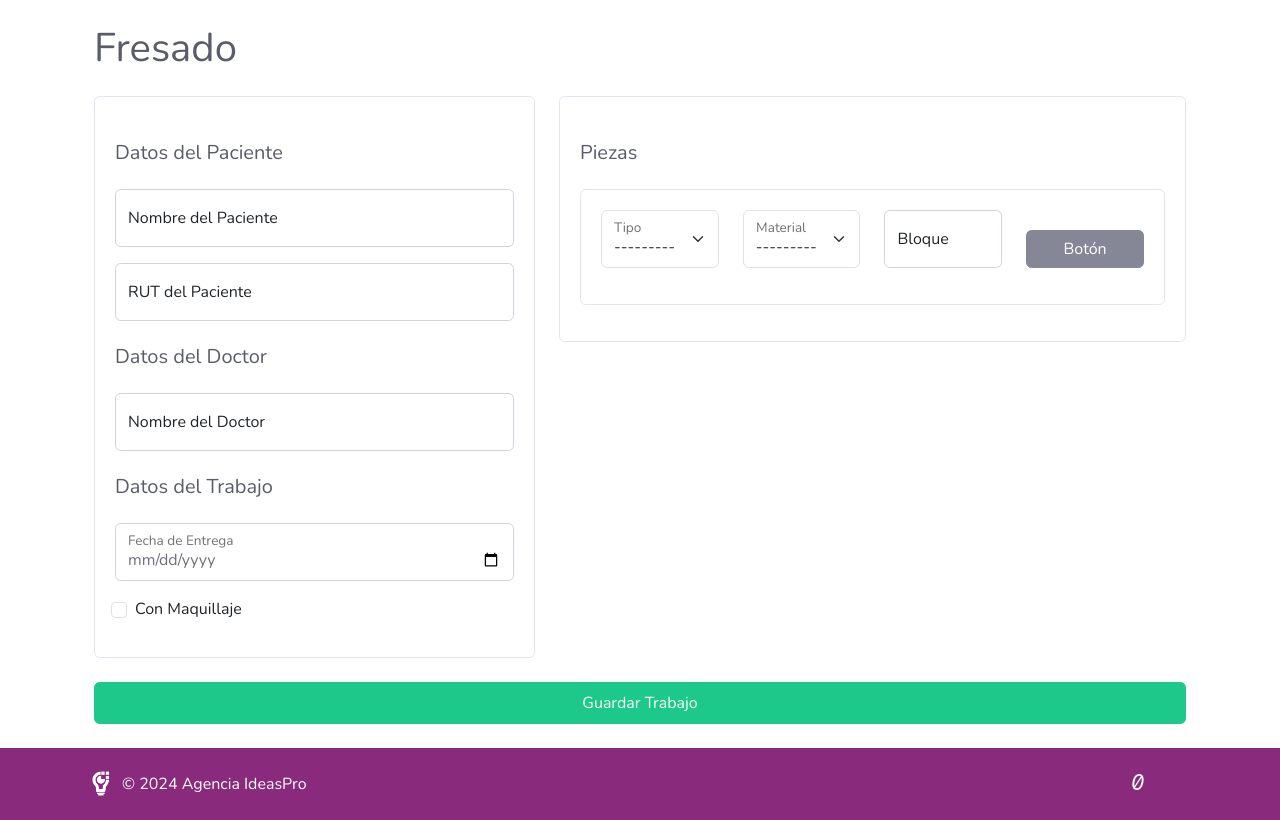
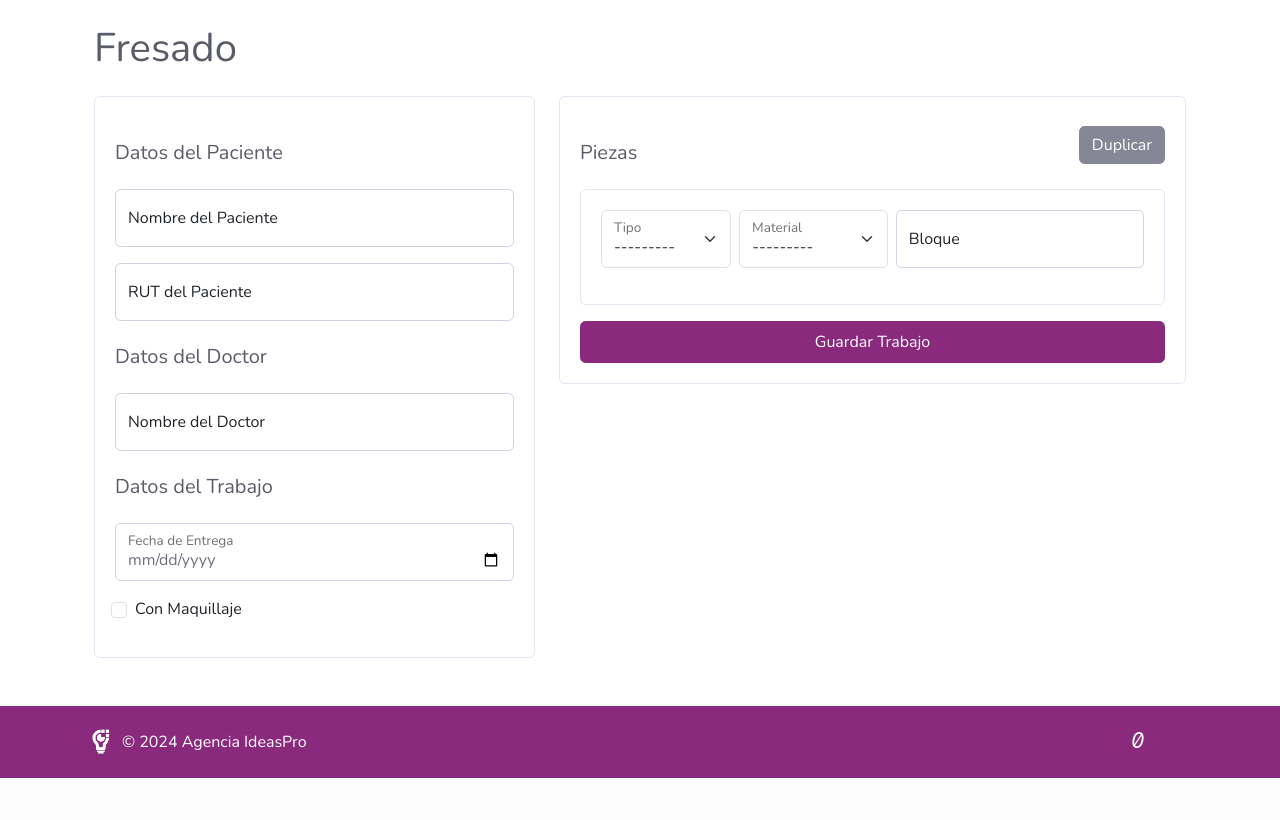
Before and after one commit to Daniher01/tuimagen_lab, a Django app: page /trabajos/crear-trabajo-fresado/ in a window 1280 px wide. Shown: the part 68-888 px from the top of the page. After the commit the page ends 846 px from the top, so only its background shows below. Run offline with Django 5.2, Linux system fonts and the light colour scheme; some libraries are stand-ins or nearby versions.

Commit message:
se justa el form de fresado

```diff
--- a/app/tuimagen_lab/templates/trabajos/crear_trabajo_fresado.html
+++ b/app/tuimagen_lab/templates/trabajos/crear_trabajo_fresado.html
@@ -9,13 +9,13 @@
             <div class="d-sm-flex align-items-center justify-content-between mb-4">
                 <h1 class="h1 mb-0 text-gray-800">Fresado</h1>
             </div>
-            <form method="post" class="needs-validation" novalidate>
-                {% csrf_token %}
             <div class="row">
                 <!-- Tarjeta para Datos del Paciente, Doctor y Trabajo -->
                 <div class="col-md-5">
                     <div class="card mb-4">
                         <div class="card-body">
+                            <form method="post" class="needs-validation" novalidate>
+                                {% csrf_token %}
                                 <h4 class="h5 my-4 text-gray-800">Datos del Paciente</h4>
                                 <div class="form-floating mb-3">
                                     <input type="text" class="form-control" id="{{ paciente_form.name.id_for_label }}" name="{{ paciente_form.name.html_name }}" placeholder="Nombre del Paciente" required>
@@ -56,6 +56,7 @@
                                         <div class="invalid-feedback d-block">{{ error }}</div>
                                     {% endfor %}
                                 </div>
+
                         </div>
                     </div>
                 </div>
@@ -64,14 +65,16 @@
                 <div class="col-md-7">
                     <div class="card mb-4">
                         <div class="card-body">
+                            <div class="d-flex justify-content-between align-items-center">
                                 <h4 class="h5 my-4 text-gray-800">Piezas</h4>
+                                <button type="button" class="btn btn-secondary mb-3 add-pieza">Duplicar</button>
+                            </div>
+                            <div id="piezas-container">
                                 {{ pieza_formset.management_form }}
                                 {% for form in pieza_formset %}
-                                    <div class="card mb-3">
-                                        <div class="card-body">
-                                            <div class="row">
-                                                <div class="col-md-3">
-                                                    <div class="form-floating mb-3">
+                                    <div class="card mb-3 pieza-form">
+                                        <div class="card-body d-flex flex-wrap justify-content-between">
+                                            <div class="form-floating mb-3 flex-fill me-2">
                                                 <select class="form-select" id="{{ form.tipo_pieza.id_for_label }}" name="{{ form.tipo_pieza.html_name }}" required>
                                                     {% for choice in form.tipo_pieza.field.choices %}
                                                         <option value="{{ choice.0 }}" {% if choice.0 == form.tipo_pieza.value %}selected{% endif %}>{{ choice.1 }}</option>
@@ -82,9 +85,7 @@
                                                     <div class="invalid-feedback d-block">{{ error }}</div>
                                                 {% endfor %}
                                             </div>
-                                                </div>
-                                                <div class="col-md-3">
-                                                    <div class="form-floating mb-3">
+                                            <div class="form-floating mb-3 flex-fill me-2">
                                                 <select class="form-select" id="{{ form.material.id_for_label }}" name="{{ form.material.html_name }}" required>
                                                     {% for choice in form.material.field.choices %}
                                                         <option value="{{ choice.0 }}" {% if choice.0 == form.material.value %}selected{% endif %}>{{ choice.1 }}</option>
@@ -95,9 +96,7 @@
                                                     <div class="invalid-feedback d-block">{{ error }}</div>
                                                 {% endfor %}
                                             </div>
-                                                </div>
-                                                <div class="col-md-3">
-                                                    <div class="form-floating mb-3">
+                                            <div class="form-floating mb-3 flex-fill">
                                                 <input type="text" class="form-control" id="{{ form.bloque.id_for_label }}" name="{{ form.bloque.html_name }}" placeholder="Bloque" required>
                                                 <label for="{{ form.bloque.id_for_label }}">Bloque</label>
                                                 {% for error in form.bloque.errors %}
@@ -105,21 +104,17 @@
                                                 {% endfor %}
                                             </div>
                                         </div>
-                                                <div class="col-md-3 d-flex align-items-end">
-                                                    <button type="button" class="btn btn-secondary mb-3 w-100">Botón</button>
+                                    </div>
+                                {% endfor %}
+                            </div>
+                            <div class="text-center">
+                                <button type="submit" class="btn btn-primary w-100 py-2">Guardar Trabajo</button>
+                            </div>
+                            </form>
                         </div>
                     </div>
                 </div>
             </div>
-                                {% endfor %}
-                            </div>
-                        </div>
-                    </div>
-                </div>
-                <div class="text-center">
-                    <button type="submit" class="btn btn-success w-100 py-2">Guardar Trabajo</button>
-                </div>
-            </form>
 
             {% if paciente_form.errors or doctor_form.errors or trabajo_form.errors or pieza_formset.non_form_errors %}
             <div class="alert alert-danger mt-3" role="alert">
@@ -156,3 +151,16 @@
     </div>
 </div>
 {% endblock %}
+
+{% block scripts %}
+<script>
+    document.addEventListener('DOMContentLoaded', function () {
+        document.querySelector('.add-pieza').addEventListener('click', function () {
+            var piezaForm = document.querySelector('.pieza-form');
+            var newPiezaForm = piezaForm.cloneNode(true);
+            var piezasContainer = document.getElementById('piezas-container');
+            piezasContainer.appendChild(newPiezaForm);
+        });
+    });
+</script>
+{% endblock %}
--- a/app/tuimagen_lab/templates/trabajos/menu.html
+++ b/app/tuimagen_lab/templates/trabajos/menu.html
@@ -25,7 +25,7 @@
                                 {% elif tipo.0 == 'escaneo_intraoral' %}
                                      href="{% url 'crear_trabajo_escaneo_intraoral' %}"
                                 {% else %}
-                                href="#"
+                                    href="#"
                                 {% endif %}
                                 class="btn btn-primary mt-4">Seleccionar</a>
                             </div>
```
Lines whose indentation alone changed are shown as unchanged.
